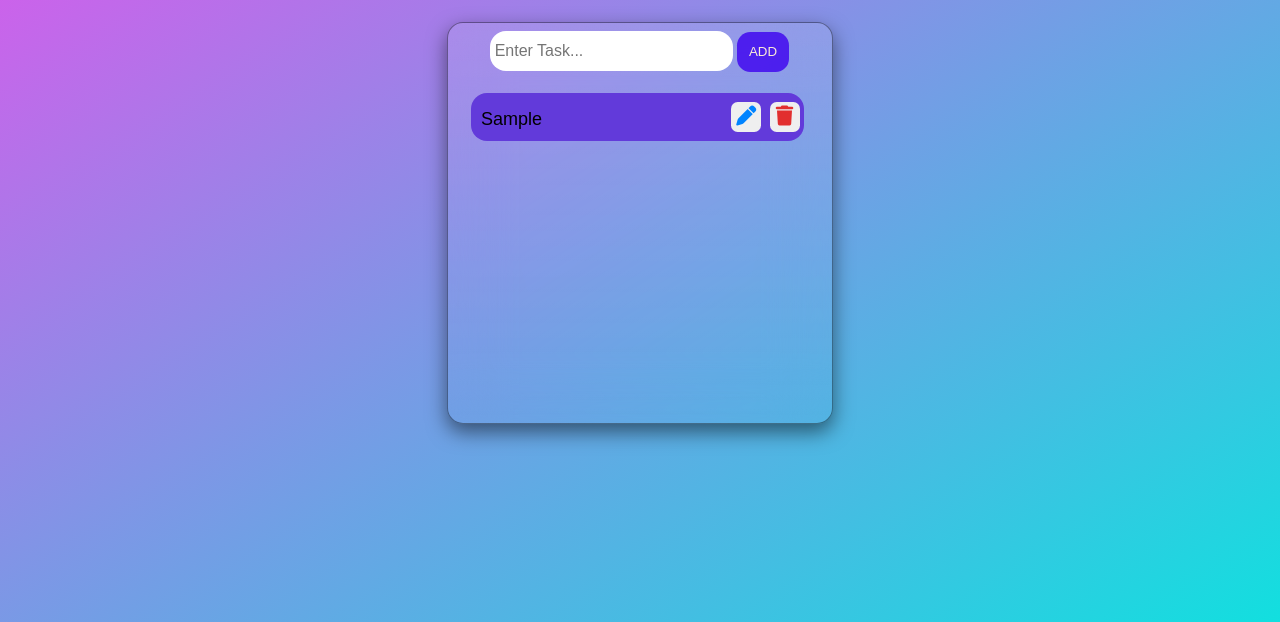
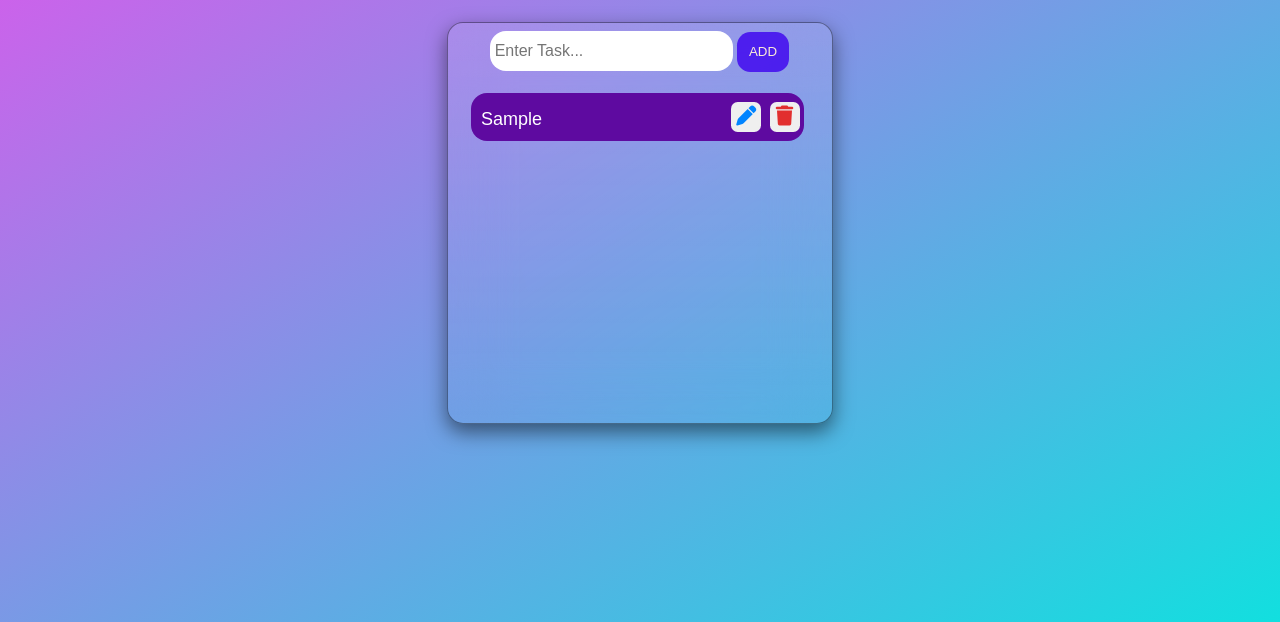
Before and after one commit to Anshu3301/ToDo-List, a plain HTML site: page index.html in a window 1280 px wide. Both pictures are taken after typing "Sample" into the empty fields and a click on the button "ADD". Shown: the part 178-800 px from the top of the page. Drawn offline with Linux system fonts and the light colour scheme.

Commit message:
Update style.css

```diff
--- a/style.css
+++ b/style.css
@@ -74,7 +74,8 @@ input:focus{
 .task{
     height: 6vh;
     width: 26vw;
-    background-color: #623ada;
+    background-color: #5e0aa0;
+    color: white;
     display: flex;
     margin-top: 3px;
     margin-left: 1.8vw;
```
